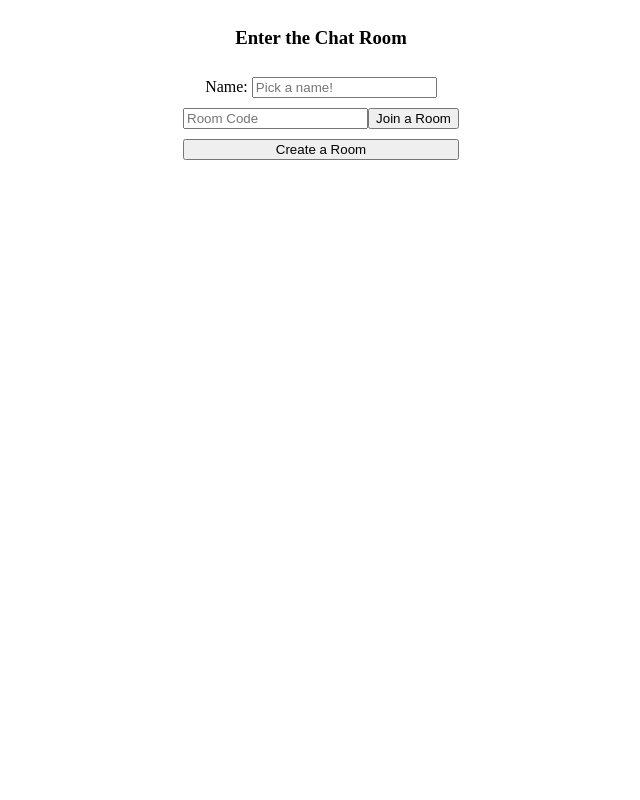
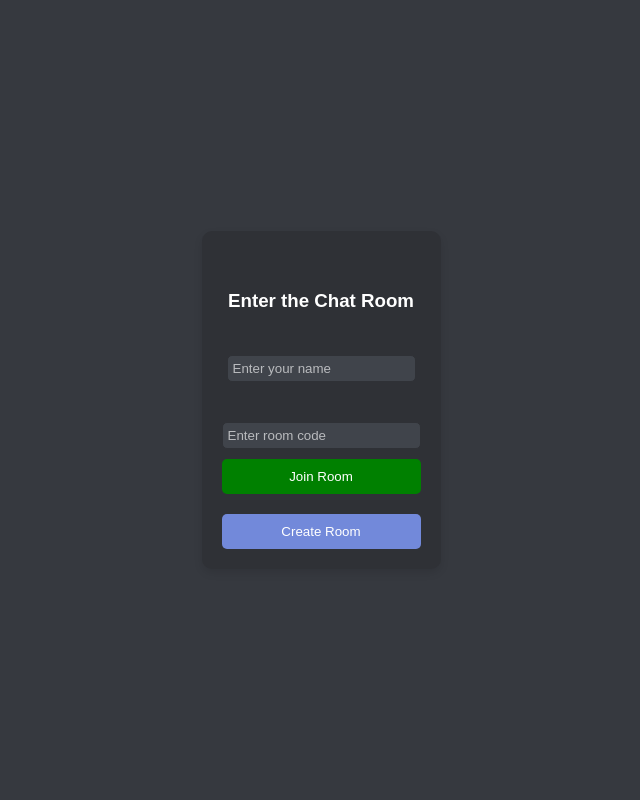
Before and after one commit to UniquePython/ChatRoom, a Flask app: page / in a window 1280 px wide. Shown: the whole page, without its empty margins (319-959 px from the left). Run offline with Flask 3, Linux system fonts and the light colour scheme; some libraries are stand-ins or nearby versions.

Commit message:
CSS total theme change

```diff
--- a/static/css/style.css
+++ b/static/css/style.css
@@ -1,7 +1,23 @@
+body {
+    font-family: 'Arial', sans-serif;
+    background-color: #36393f;
+    margin: 0;
+    padding: 0;
+    display: flex;
+    justify-content: center;
+    align-items: center;
+    height: 100vh;
+}
+
 .content {
     display: flex;
     align-items: center;
     justify-content: center;
+    flex-direction: column;
+    padding: 20px;
+    background-color: #2f3136;
+    box-shadow: 0 4px 8px rgba(0, 0, 0, 0.1);
+    border-radius: 10px;
 }
 
 .buttons {
@@ -9,15 +25,137 @@
     flex-direction: column;
     align-items: center;
     justify-content: center;
-    gap: 10px;
+    gap: 15px;
+    margin-top: 20px;
 }
 
 .join {
     display: flex;
-    flex-direction: row;
+    flex-direction: column;
     width: 100%;
+    padding: 5px;
+    color: white;
+    border: none;
+    border-radius: 5px;
+    cursor: pointer;
+    transition: background-color 0.3s ease;
+}
+
+.join-btn {
+    width: 100%;
+    padding: 10px;
+    background-color: green;
+    color: white;
+    border: none;
+    border-radius: 5px;
+    cursor: pointer;
+    transition: background-color 0.3s ease;
+    height: auto;
+}
+
+.join-btn:hover {
+    background-color: #5b6eae;
+}
+
+.send-btn {
+    width: 5%;
+    padding: 10px;
+    background-color: #7289da;
+    color: white;
+    border: none;
+    border-radius: 5px;
+    cursor: pointer;
+    transition: background-color 0.3s ease;
+}
+
+
+.send-btn:hover {
+    background-color: #5b6eae;
 }
 
 .create-btn {
     width: 100%;
+    padding: 10px;
+    background-color: #7289da;
+    color: white;
+    border: none;
+    border-radius: 5px;
+    cursor: pointer;
+    transition: background-color 0.3s ease;
 }
+
+.create-btn:hover {
+    background-color: #5b6eae;
+}
+
+.message-box {
+    border: 2px solid #2f3136;
+    border-radius: 10px;
+    background-color: #36393f;
+    height: 85vh;
+    display: flex;
+    flex-direction: column;
+    width: 80vw;
+    align-items: stretch;
+    box-shadow: 0 4px 8px rgba(0, 0, 0, 0.1);
+    padding: 20px;
+}
+
+.messages {
+    overflow-y: auto;
+    flex: 1;
+    width: 100%;
+    padding: 10px;
+    border-bottom: 1px solid #2f3136;
+}
+
+.inputs {
+    padding: 10px;
+    display: flex;
+    gap: 10px;
+}
+
+h2 {
+    text-align: center;
+    color: #ffffff;
+    margin-bottom: 20px;
+}
+
+h3 {
+    color: #ffffff;
+}
+
+
+#message {
+    flex: 1;
+    padding: 10px;
+    border: 1px solid #2f3136;
+    border-radius: 5px;
+    background-color: #40444b;
+    color: #ffffff;
+}
+
+.error-message {
+    color: #ff4d4d;
+    background-color: #ffe6e6;
+    border: 1px solid #ff4d4d;
+    padding: 10px;
+    border-radius: 5px;
+    margin-top: 10px;
+    text-align: center;
+}
+
+input[type="text"] {
+    width: 100%;
+    padding: 5px;
+    margin: 10px 0;
+    box-sizing: border-box;
+    border: 1px solid #2f3136;
+    border-radius: 5px;
+    background-color: #40444b;
+    color: #ffffff;
+}
+
+input[type="text"]::placeholder {
+    color: #b9bbbe;
+}
--- a/templates/home.html
+++ b/templates/home.html
@@ -3,18 +3,17 @@
 <form method="post" class="buttons">
     <h3>Enter the Chat Room</h3>
     <div>
-        <label>Name:</label>
-        <input type="text" placeholder="Pick a name!" name="name" value="{{name}}"/>
+        <input type="text" placeholder="Enter your name" name="name" value="{{name}}"/>
     </div>
     <div class="join">
-        <input type="text" placeholder="Room Code" name="code" value="{{code}}"/>
-        <button type="submit" name="join">Join a Room</button>
+        <input type="text" placeholder="Enter room code" name="code" value="{{code}}"/>
+        <button type="submit" name="join" class="join-btn">Join Room</button>
     </div>
-    <button type="submit" name="create" class="create-btn">Create a Room</button>
+    <button type="submit" name="create" class="create-btn">Create Room</button>
     {% if error %}
-    <ul>
-        <li>{{error}}</li>
-    </ul>
+    <div class="error-message">
+        {{error}}
+    </div>
     {% endif %}
 </form>
 {% endblock %}
```
Also changed, not shown: templates/room.html (+18 -0 lines).
